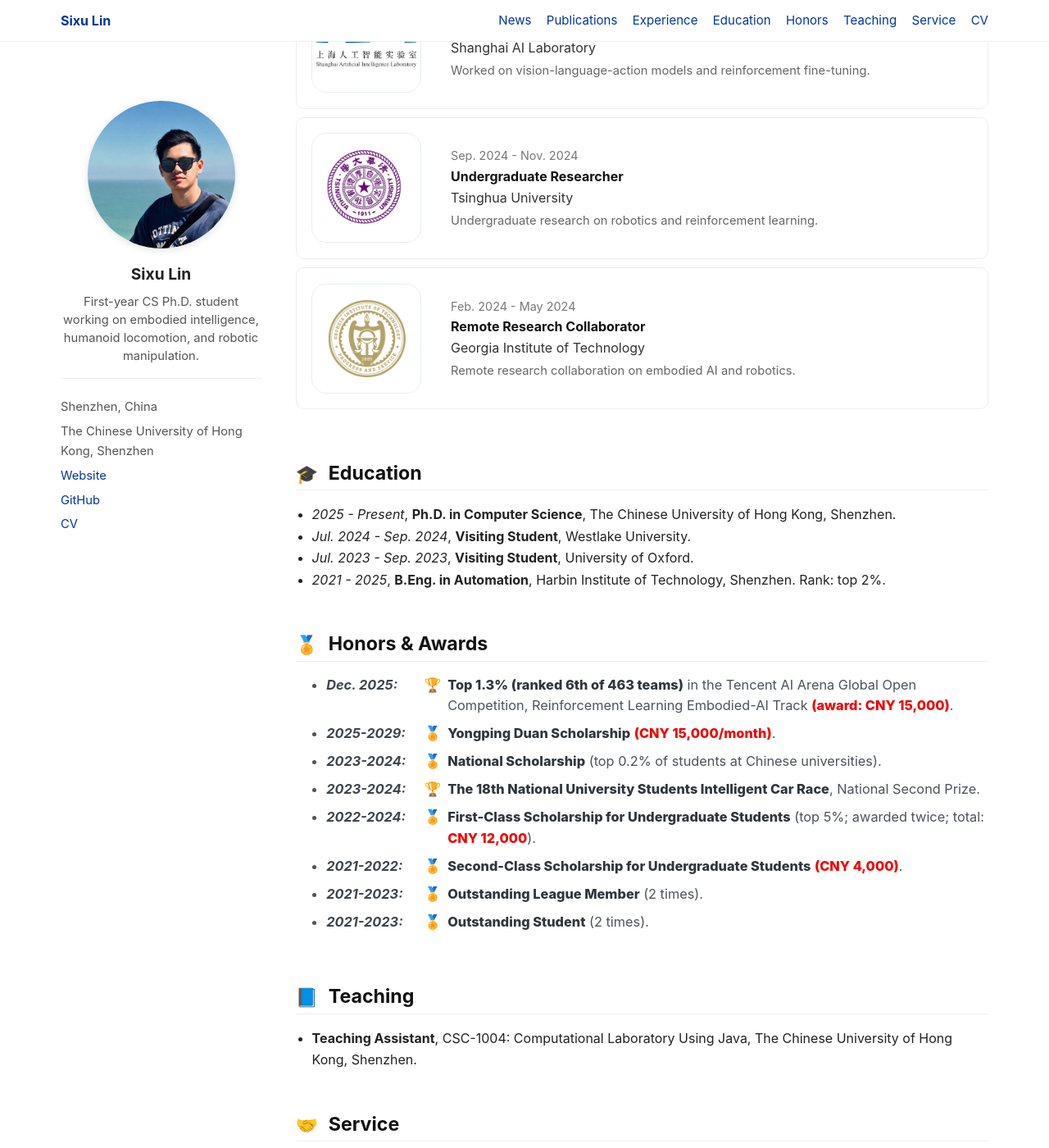
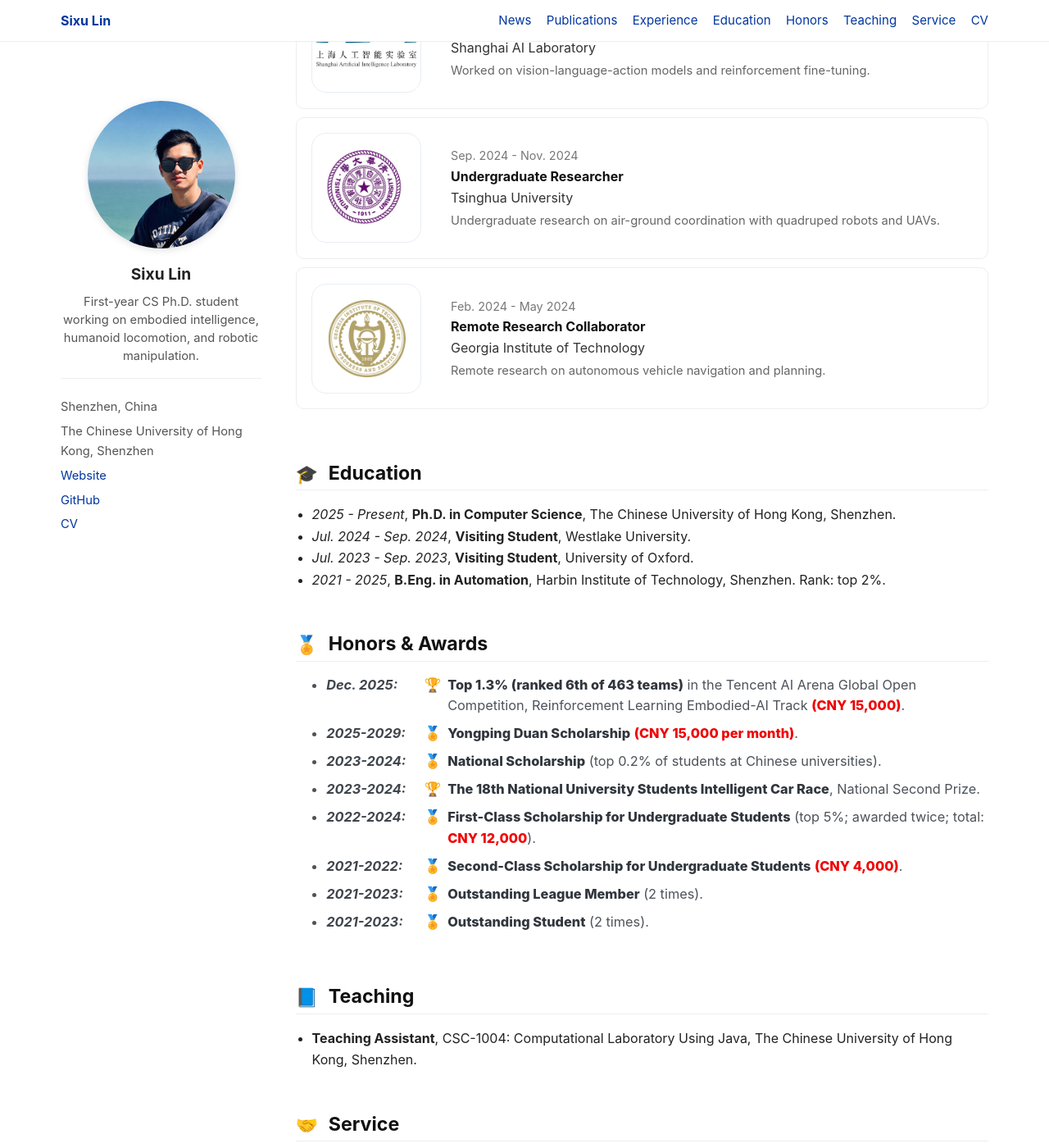
Before and after one commit to Simonlinsx/Simonlinsx.github.io, a Jekyll site: the page built from _pages/about.md, in a window 1280 px wide and 1400 px high, scrolled down 3337 px. Shown: the whole window at 82% size. Built offline with Jekyll 4.4.1, drawn with Linux system fonts in a browser that asks for light colours; a script bundle is joined from its source files by our own code; library files that are not in the unit come from our copies.

```diff
--- a/_pages/about.md
+++ b/_pages/about.md
@@ -201,7 +201,7 @@ In particular, I am interested in **reinforcement learning for robotic control**
       <div class="experience-time">Sep. 2024 - Nov. 2024</div>
       <div class="experience-title"><strong>Undergraduate Researcher</strong></div>
       <div class="experience-org">Tsinghua University</div>
-      <p class="experience-description">Undergraduate research on robotics and reinforcement learning.</p>
+      <p class="experience-description">Undergraduate research on air-ground coordination with quadruped robots and UAVs.</p>
     </div>
   </div>
 
@@ -213,7 +213,7 @@ In particular, I am interested in **reinforcement learning for robotic control**
       <div class="experience-time">Feb. 2024 - May 2024</div>
       <div class="experience-title"><strong>Remote Research Collaborator</strong></div>
       <div class="experience-org">Georgia Institute of Technology</div>
-      <p class="experience-description">Remote research collaboration on embodied AI and robotics.</p>
+      <p class="experience-description">Remote research on autonomous vehicle navigation and planning.</p>
     </div>
   </div>
 </div>
@@ -235,12 +235,12 @@ In particular, I am interested in **reinforcement learning for robotic control**
   <li class="honor-item">
     <span class="honor-date">Dec. 2025:</span>
     <span class="honor-medal">🏆</span>
-    <span class="honor-text"><strong>Top 1.3% (ranked 6th of 463 teams)</strong> in the Tencent AI Arena Global Open Competition, Reinforcement Learning Embodied-AI Track <span class="honor-prize">(award: CNY 15,000)</span>.</span>
+    <span class="honor-text"><strong>Top 1.3% (ranked 6th of 463 teams)</strong> in the Tencent AI Arena Global Open Competition, Reinforcement Learning Embodied-AI Track <span class="honor-prize">(CNY 15,000)</span>.</span>
   </li>
   <li class="honor-item">
     <span class="honor-date">2025-2029:</span>
     <span class="honor-medal">🏅</span>
-    <span class="honor-text"><strong>Yongping Duan Scholarship</strong> <span class="honor-prize">(CNY 15,000/month)</span>.</span>
+    <span class="honor-text"><strong>Yongping Duan Scholarship</strong> <span class="honor-prize">(CNY 15,000 per month)</span>.</span>
   </li>
   <li class="honor-item">
     <span class="honor-date">2023-2024:</span>
```
Also changed, not shown: other parts of _pages/about.md (+2 -2 lines), _portfolio/roboflow4d.md (+1 -1 lines), _publications/2026-01-03-roboflow4d.md (+1 -1 lines), images/research/HWC-Loco.png, 1 other file.
